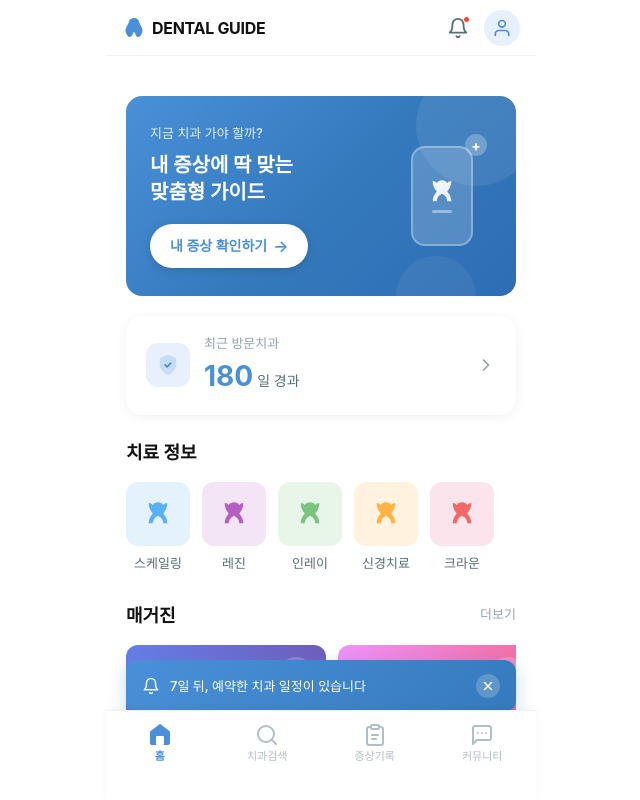
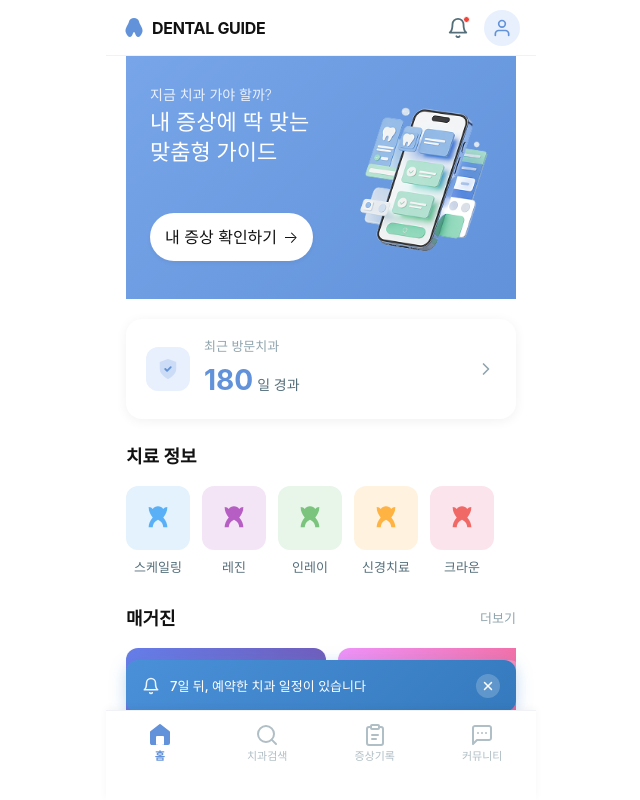
Before and after one commit to shdls1016-max/dentalGuide, a Next.js app: page / in a window 1280 px wide. Shown: the whole page, without its empty margins (319-959 px from the left). Built offline with nearby package versions, Linux system fonts and the light colour scheme; a web font is replaced by a local one.

Commit message:
Remove .next from tracking

```diff
--- a/src/app/globals.css
+++ b/src/app/globals.css
@@ -3,13 +3,13 @@
 
 :root {
   /* 메인 색상 */
-  --color-primary: #4A90D9;
-  --color-primary-light: #6BA5E7;
+  --color-primary: #6192DA;
+  --color-primary-light: #78a5e9;
   --color-primary-dark: #3A7BC8;
   --color-primary-bg: #E8F0FE;
 
   /* 보조 색상 */
-  --color-secondary: #5CC6BA;
+  --color-secondary: #B4E2D2;
 
   /* 활성/비활성 */
   --color-active: #4A90D9;
--- a/src/app/page.tsx
+++ b/src/app/page.tsx
@@ -4,6 +4,8 @@ import React, { useState } from 'react';
 import { useRouter } from 'next/navigation';
 import Header from '@/components/Header';
 import TabBar from '@/components/TabBar';
+
+import Image from "next/image";
 
 /* ────────────────────────────────────────
    치료 정보 카드 데이터
@@ -58,66 +60,44 @@ export default function HomePage() {
         onProfileClick={() => router.push('/mypage')}
       />
 
-      <main className="page-container" style={{ background: 'var(--color-background)' }}>
+      <main className="page-container" style={{ background: 'var(--color-background)', padding:'0' }}>
         <div style={{ padding: '0 var(--spacing-xl)' }}>
 
           {/* ── Hero Banner ── */}
           <section
             style={{
-              background: 'linear-gradient(135deg, #4A90D9 0%, #357ABD 50%, #2E6DB4 100%)',
-              borderRadius: 'var(--radius-xl)',
+              background: 'linear-gradient(135deg, #78a5e9 0%, #6192DA 100%)',
+              /* borderRadius: 'var(--radius-xl)', */
               padding: '28px 24px',
-              marginTop: 'var(--spacing-lg)',
+              /* marginTop: 'var(--spacing-lg)', */
               position: 'relative',
               overflow: 'hidden',
-              minHeight: 170,
+              minHeight: 243,
               display: 'flex',
               justifyContent: 'space-between',
             }}
           >
-            {/* Decorative circles */}
-            <div
-              style={{
-                position: 'absolute',
-                top: -30,
-                right: -20,
-                width: 120,
-                height: 120,
-                borderRadius: '50%',
-                background: 'rgba(255,255,255,0.08)',
-              }}
-            />
-            <div
-              style={{
-                position: 'absolute',
-                bottom: -40,
-                right: 40,
-                width: 80,
-                height: 80,
-                borderRadius: '50%',
-                background: 'rgba(255,255,255,0.06)',
-              }}
-            />
+
 
             {/* Text content */}
             <div style={{ position: 'relative', zIndex: 1, flex: 1 }}>
               <p
                 style={{
-                  fontSize: 'var(--font-sm)',
+                  fontSize: 'var(--font-md)',
                   color: 'rgba(255,255,255,0.85)',
-                  fontWeight: 500,
-                  marginBottom: 8,
+                  fontWeight: 300,
+                  marginBottom: 3,
                 }}
               >
                 지금 치과 가야 할까?
               </p>
               <h2
                 style={{
-                  fontSize: 'var(--font-xxl)',
-                  fontWeight: 700,
+                  fontSize: 'var(--font-title)',
+                  fontWeight: 500,
                   color: '#FFFFFF',
                   lineHeight: 1.35,
-                  marginBottom: 18,
+                  marginBottom: 46,
                   whiteSpace: 'pre-line',
                 }}
               >
@@ -129,15 +109,15 @@ export default function HomePage() {
                   display: 'inline-flex',
                   alignItems: 'center',
                   gap: 6,
-                  padding: '10px 20px',
+                  padding: '12px 15px',
                   background: '#FFFFFF',
-                  color: 'var(--color-primary)',
-                  fontWeight: 600,
-                  fontSize: 'var(--font-md)',
+                  color: 'var(--color-text-primary)',
+                  fontWeight: 300,
+                  fontSize: 'var(--font-lg)',
                   borderRadius: 'var(--radius-full)',
                   border: 'none',
                   cursor: 'pointer',
-                  boxShadow: '0 2px 8px rgba(0,0,0,0.15)',
+                  boxShadow: '0 2px 4px rgba(0,0,0,0.05)',
                   transition: 'transform 0.2s ease',
                 }}
               >
@@ -151,7 +131,7 @@ export default function HomePage() {
               style={{
                 position: 'relative',
                 zIndex: 1,
-                width: 100,
+                width: 140,
                 minHeight: 120,
                 display: 'flex',
                 alignItems: 'center',
@@ -159,8 +139,22 @@ export default function HomePage() {
                 flexShrink: 0,
               }}
             >
+
+              <Image
+                src="/pageHero.png"
+                alt="샘플"
+                width={185}
+                height={211}
+                style={{
+                  width: "100%",
+                  height: "auto",
+                  maxWidth: "400px",
+                }}
+              />
+
+
               {/* Phone shape */}
-              <div
+{/*               <div
                 style={{
                   width: 62,
                   height: 100,
@@ -175,7 +169,7 @@ export default function HomePage() {
                 }}
               >
                 {/* Tooth icon inside phone */}
-                <svg width="28" height="28" viewBox="0 0 24 24" fill="none">
+{/*                 <svg width="28" height="28" viewBox="0 0 24 24" fill="none">
                   <path
                     d="M12 2C10.08 2 8.5 2.74 7.5 4.2C6.78 3.3 5.58 2.6 4 2.6C4 6.6 5.5 9 7.5 11.5C5 14.5 4 17 4 20H7.5C7.5 17.5 8.8 15 12 13.5C15.2 15 16.5 17.5 16.5 20H20C20 17 19 14.5 16.5 11.5C18.5 9 20 6.6 20 2.6C18.42 2.6 17.22 3.3 16.5 4.2C15.5 2.74 13.92 2 12 2Z"
                     fill="rgba(255,255,255,0.9)"
@@ -189,27 +183,8 @@ export default function HomePage() {
                     background: 'rgba(255,255,255,0.4)',
                   }}
                 />
-              </div>
-              {/* Small floating plus */}
-              <div
-                style={{
-                  position: 'absolute',
-                  top: 10,
-                  right: 5,
-                  width: 22,
-                  height: 22,
-                  borderRadius: '50%',
-                  background: 'rgba(255,255,255,0.25)',
-                  display: 'flex',
-                  alignItems: 'center',
-                  justifyContent: 'center',
-                  fontSize: 14,
-                  color: 'white',
-                  fontWeight: 700,
-                }}
-              >
-                +
-              </div>
+              </div>  */}
+
             </div>
           </section>
 
--- a/src/styles/tokens.ts
+++ b/src/styles/tokens.ts
@@ -6,13 +6,13 @@
 
 export const colors = {
   // 메인 색상
-  primary: '#4A90D9',
-  primaryLight: '#6BA5E7',
+  primary: '#6192DA',
+  primaryLight: '#78a5e9',
   primaryDark: '#3A7BC8',
   primaryBg: '#E8F0FE',
 
   // 보조 색상
-  secondary: '#5CC6BA',
+  secondary: '#B4E2D2',
   secondaryLight: '#7DD4CA',
   secondaryDark: '#4AB0A5',
 
```
Also changed, not shown: public/pageHero.png (added), 1 other file (tests, documents, lock files or other folders).
